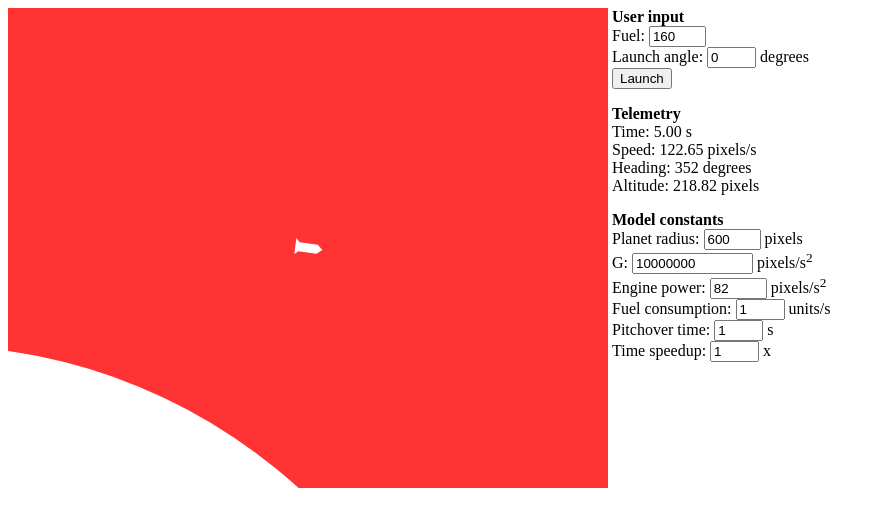
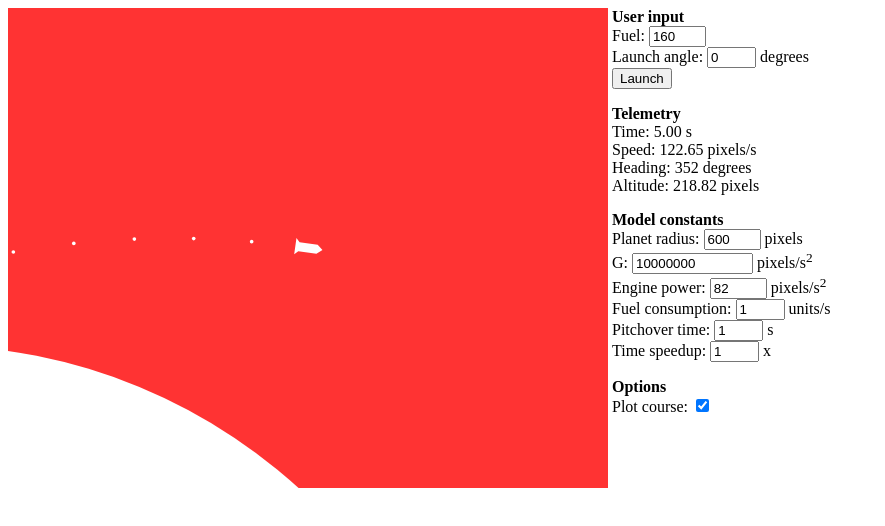
Before and after one commit to maglob/orbit, a plain HTML site: page index.html in a window 1280 px wide. Shown: the whole page, without its empty margins (0-885 px from the left). Drawn offline with Linux system fonts and the light colour scheme.

Commit message:
Optionally plot course

```diff
--- a/index.html
+++ b/index.html
@@ -28,7 +28,9 @@
         <label>Engine power: <input id="enginePower" type="text" size="4"> pixels/s<sup>2</sup></label><br>
         <label>Fuel consumption: <input id="fuelConsumption" type="text" size="3"> units/s</label><br>
         <label>Pitchover time: <input id="pitchoverTime" type="text" size="3"> s</label><br>
-        <label>Time speedup: <input id="timeSpeedup" type="text" size="3"> x</label><br>
+        <label>Time speedup: <input id="timeSpeedup" type="text" size="3"> x</label><p/>
+        <b>Options</b><br>
+        <label>Plot course: <input id="plotCourse" type="checkbox"></label><br>
     </div>
 </div>
 </body>
--- a/orbit.js
+++ b/orbit.js
@@ -10,7 +10,8 @@ config = {
   fuelConsumption: 1,
   pitchoverTime: 1,
   dt: 1 / 60,
-  timeSpeedup: 1
+  timeSpeedup: 1,
+  plotCourse: true
 }
 
 window.onload = function() {
@@ -27,6 +28,7 @@ window.onload = function() {
   uiSet('fuelConsumption', config.fuelConsumption)
   uiSet('pitchoverTime', config.pitchoverTime)
   uiSet('timeSpeedup', config.timeSpeedup)
+  uiSet('plotCourse', config.plotCourse)
 
   var launchPressed = false
   document.getElementById('launch').addEventListener('click', function() {
@@ -47,6 +49,7 @@ window.onload = function() {
       config.fuelConsumption = parseFloat(uiGet('fuelConsumption'))
       config.pitchoverTime = parseFloat(uiGet('pitchoverTime'))
       config.timeSpeedup = parseFloat(uiGet('timeSpeedup'))
+      config.plotCourse = uiGet('plotCourse')
       state = null
     }
     for (var i=0; i<config.timeSpeedup; i++)
@@ -66,7 +69,8 @@ function update(oldState, input, dt) {
       isCrash: false,
       shipPos: config.planetPos.add([0, -config.planetRadius - 15]),
       shipV: [0, 0],
-      fuel: input.fuel
+      fuel: input.fuel,
+      dots: []
     }
   else if(oldState.isCrash)
     return oldState
@@ -76,14 +80,17 @@ function update(oldState, input, dt) {
     ? (oldState.time > config.pitchoverTime ? vectorFromAngle(input.thrustAngle/180*Math.PI) : [0,-1])
     : [0, 0]).mul(config.enginePower * dt)
   var newV = oldState.shipV.add(gravity).add(thrust)
-
+  var dots = config.plotCourse
+    ? (oldState.dots.concat(oldState.frame % 30 == 0 ? [oldState.shipPos] : []))
+    : []
   return {
     frame: oldState.frame + 1,
     time: oldState.time + dt,
     shipPos: oldState.shipPos.add(oldState.shipV.add(newV).mul(dt/2)),
     shipV: newV,
     fuel: Math.max(0, oldState.fuel - config.fuelConsumption),
-    isCrash: config.planetPos.sub(oldState.shipPos).norm() < config.planetRadius
+    isCrash: config.planetPos.sub(oldState.shipPos).norm() < config.planetRadius,
+    dots: dots
   }
 
   function gravityAt(p) {
@@ -109,14 +116,17 @@ function renderStats(state) {
 
 function uiSet(id, value) {
   var e = document.getElementById(id)
-  if (e.value == undefined)
+  if (e.type == 'checkbox')
+    e.checked = value
+  else if (e.type == 'text')
+    e.value = value
+  else
     e.textContent = value
-  else
-    e.value = value
 }
 
 function uiGet(id) {
-  return document.getElementById(id).value
+  var e = document.getElementById(id)
+  return e.type == 'checkbox' ? e.checked : e.value
 }
 
 function render(state) {
@@ -138,6 +148,12 @@ function render(state) {
   gc.translate(config.planetPos[0], config.planetPos[1])
   fillCircle(gc, config.planetRadius)
   gc.restore()
+
+  state.dots.forEach(function(e) {
+    gc.beginPath()
+    gc.arc(e[0], e[1], 2, 0, Math.PI*2)
+    gc.fill()
+  })
 
   var vy = state.shipV.norm() > 0 ? state.shipV.unit().mul(-1) : [0, 1]
   var vx = [-vy[1], vy[0]]
```
